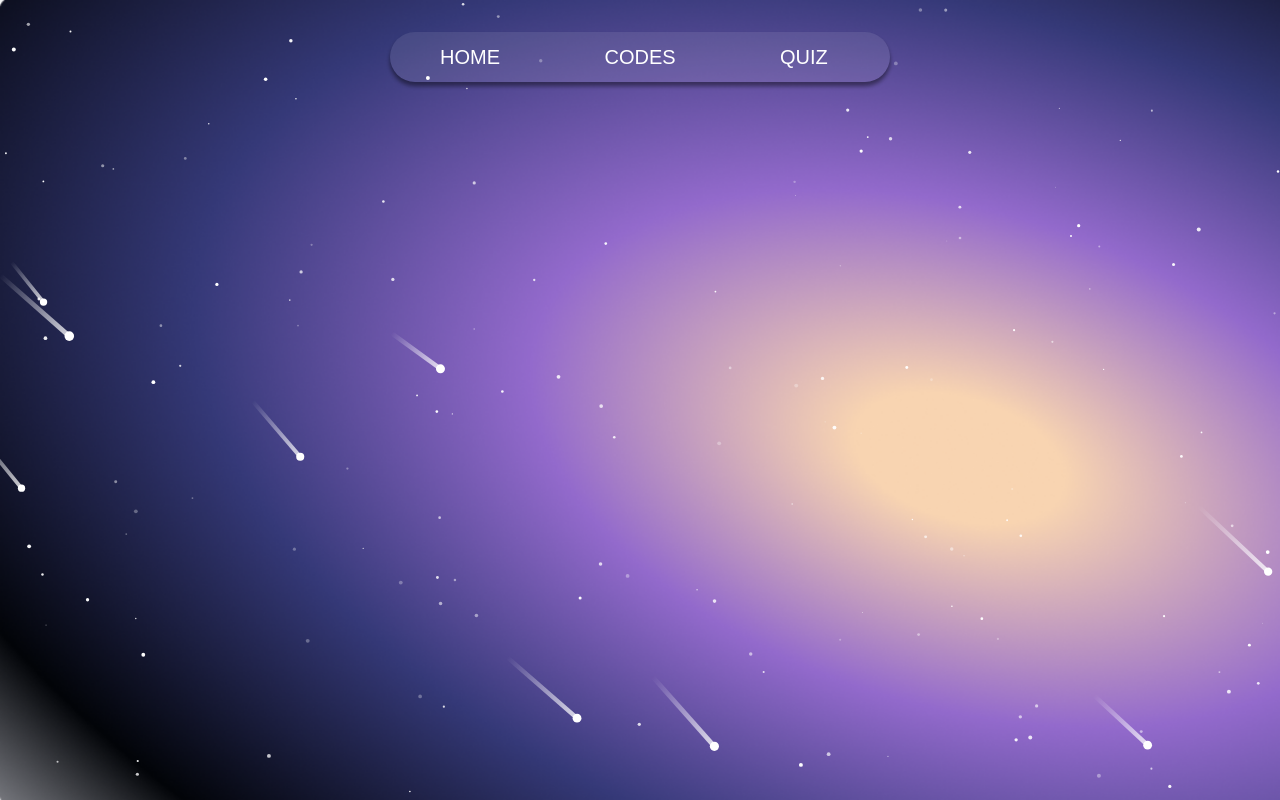
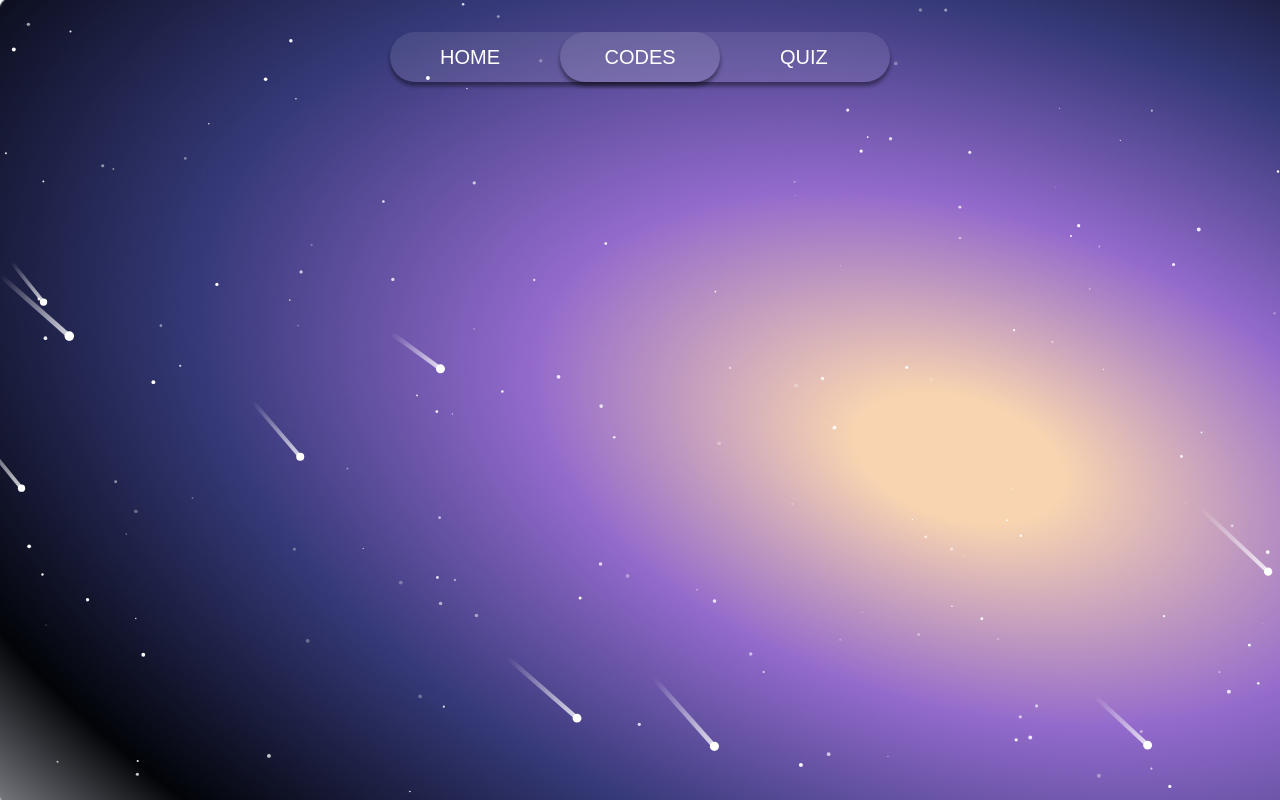
Before and after one commit to Maviism/tes1, a plain HTML site: page Codes.Html in a window 1280 px wide. Drawn offline with Linux system fonts and the light colour scheme.

Commit message:
revisi 2

```diff
--- a/Codes.Html
+++ b/Codes.Html
@@ -12,7 +12,7 @@
             <a href="Home.html">HOME</a>
             <a href="Codes.html">CODES</a>
             <a href="Quiz.Html">QUIZ</a>
-            <!-- <div class="animation start-home"></div> -->
+            <div class="animation start-home"></div>
         </nav>
 
 
```
